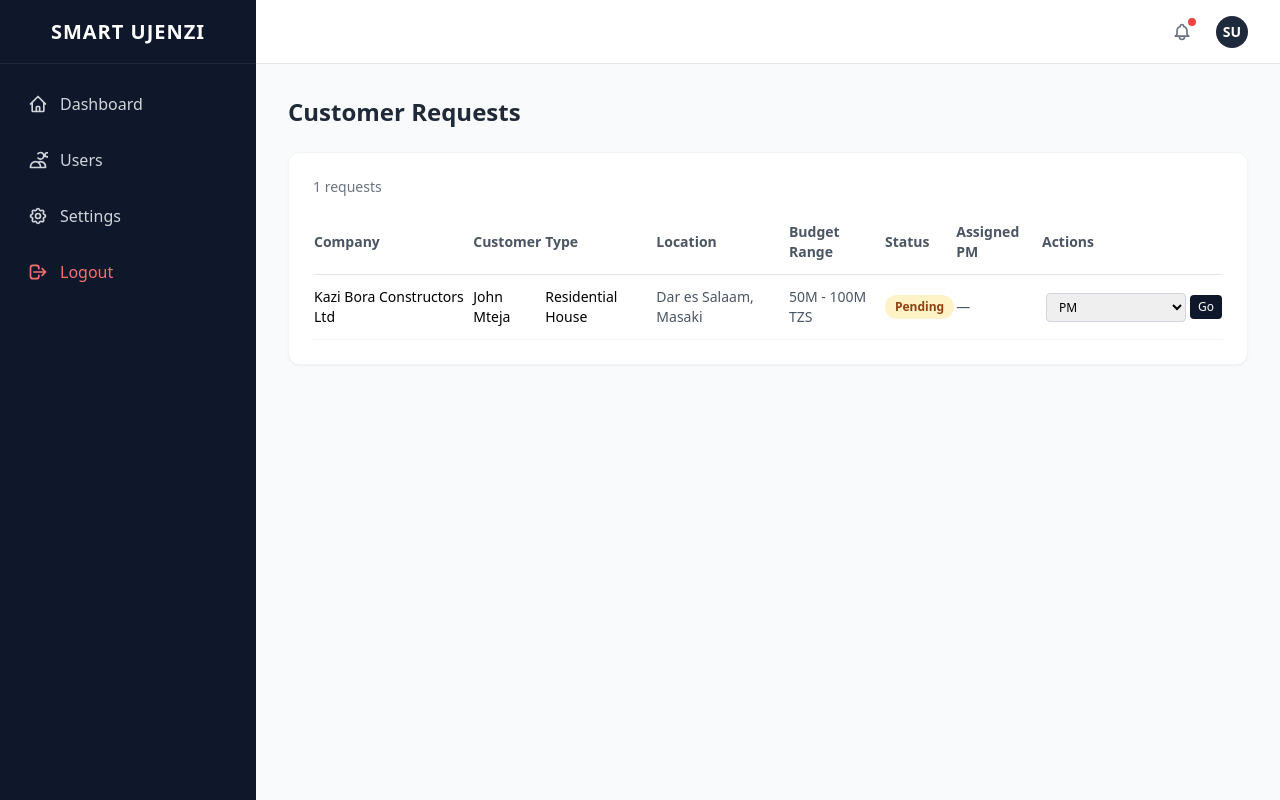
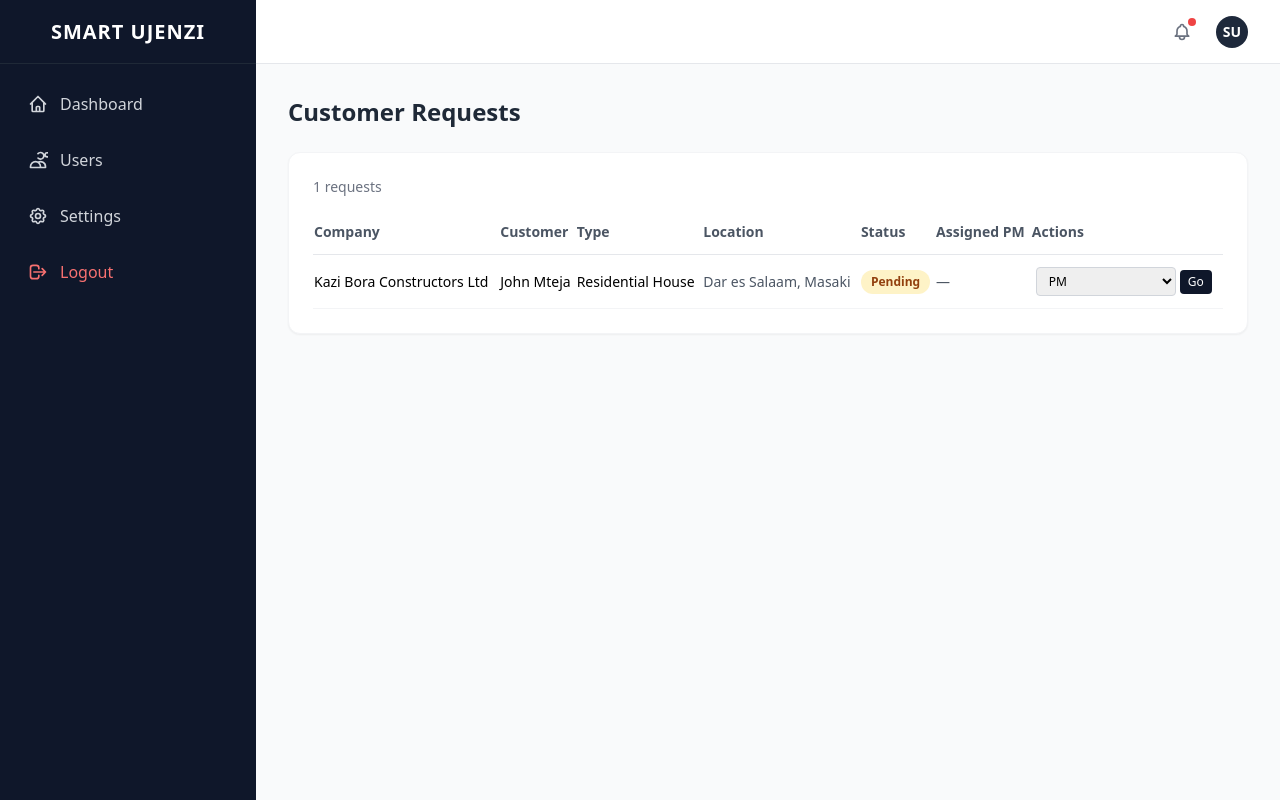
Before and after one commit to abnormal-yi/smart-ujenzi-, a PHP site: page /customer_requests.php in a window 1280 px wide. Run offline with PHP 8.4, Linux system fonts and the light colour scheme; a user stored in the database is signed in; data comes from the database, SQL or seed files in the repository; some libraries are stand-ins or nearby versions.

Commit message:
chore: final cleanup and fixes

```diff
--- a/client/requests.php
+++ b/client/requests.php
@@ -36,7 +36,6 @@ $requests = runQuery("SELECT cr.*, c.name as company_name, pm.name as pm_name FR
         <?php endif; ?>
 
         <div class="flex flex-wrap gap-4 text-sm text-gray-500">
-            <span><span class="font-medium text-gray-700">Budget Range:</span> <?= htmlspecialchars($r['budget_range'] ?? 'N/A') ?></span>
             <?php if ($r['assigned_pm_id']): ?>
             <span><span class="font-medium text-gray-700">PM:</span> <?= htmlspecialchars($r['pm_name'] ?? 'Assigned') ?></span>
             <?php endif; ?>
--- a/customer_requests.php
+++ b/customer_requests.php
@@ -43,7 +43,6 @@ $statusColors = ['Pending' => 'badge-yellow', 'Reviewed' => 'badge-blue', 'Accep
                     <th class="pb-3 font-semibold text-gray-600">Customer</th>
                     <th class="pb-3 font-semibold text-gray-600">Type</th>
                     <th class="pb-3 font-semibold text-gray-600">Location</th>
-                    <th class="pb-3 font-semibold text-gray-600">Budget Range</th>
                     <th class="pb-3 font-semibold text-gray-600">Status</th>
                     <th class="pb-3 font-semibold text-gray-600">Assigned PM</th>
                     <th class="pb-3 font-semibold text-gray-600">Actions</th>
@@ -56,7 +55,6 @@ $statusColors = ['Pending' => 'badge-yellow', 'Reviewed' => 'badge-blue', 'Accep
                     <td class="py-3 font-medium"><?= htmlspecialchars($r['customer_name']) ?></td>
                     <td class="py-3"><?= htmlspecialchars($r['project_type']) ?></td>
                     <td class="py-3 text-gray-600"><?= htmlspecialchars($r['location']) ?></td>
-                    <td class="py-3 text-gray-600"><?= htmlspecialchars($r['budget_range'] ?? '—') ?></td>
                     <td class="py-3">
                         <span class="badge <?= $statusColors[$r['status']] ?? 'badge-gray' ?>"><?= $r['status'] ?></span>
                     </td>
--- a/database/schema.sql
+++ b/database/schema.sql
@@ -163,7 +163,6 @@ CREATE TABLE customer_requests (
     company_id INT,
     project_type VARCHAR(255) NOT NULL,
     location VARCHAR(255) NOT NULL,
-    budget_range VARCHAR(255),
     description TEXT,
     company_proposal TEXT,
     assigned_pm_id INT,
@@ -275,8 +274,8 @@ INSERT INTO companies (name, tagline, location, city, country, rating, verified,
 ('Pamoja Modern Designs', 'Building For the Community', 'Sinza, Dar es Salaam', 'dar', 'Tanzania', 4.2, 0, 4, 4, 'NCA-Class-4-Pending-231', 2, 'PA', 'COMP_3');
 
 -- Sample customer request
-INSERT INTO customer_requests (customer_id, company_id, project_type, location, budget_range, description, status) VALUES
-(6, 1, 'Residential House', 'Dar es Salaam, Masaki', '50M - 100M TZS', 'Looking for a reliable company to build a 4-bedroom house. Have plot already.', 'Pending');
+INSERT INTO customer_requests (customer_id, company_id, project_type, location, description, status) VALUES
+(6, 1, 'Residential House', 'Dar es Salaam, Masaki', 'Looking for a reliable company to build a 4-bedroom house. Have plot already.', 'Pending');
 
 -- Sample projects with different statuses
 INSERT INTO projects (id, name, description, status, project_manager_id, customer_id, start_date, end_date) VALUES
--- a/pm/dashboard.php
+++ b/pm/dashboard.php
@@ -7,7 +7,7 @@ require_once __DIR__ . '/../includes/header.php';
 $userId = $_SESSION['user_id'];
 
 $projectCount = runQuery("SELECT COUNT(*) as c FROM projects WHERE project_manager_id = ?", [$userId])[0]['c'];
-$pendingRequests = runQuery("SELECT COUNT(*) as c FROM customer_requests WHERE assigned_pm_id = ? AND budget_status = 'pending'", [$userId])[0]['c'];
+$pendingRequests = 0;
 $tasksDue = runQuery("SELECT COUNT(*) as c FROM tasks t JOIN projects p ON t.project_id = p.id WHERE p.project_manager_id = ? AND t.deadline < CURDATE() AND t.status != 'Completed'", [$userId])[0]['c'];
 
 $myProjects = runQuery("SELECT * FROM projects WHERE project_manager_id = ? ORDER BY status, start_date DESC", [$userId]);
@@ -28,7 +28,7 @@ $myRequests = runQuery("SELECT cr.*, u.name as client_name, c.name as company_na
     <div class="bg-white rounded-xl shadow-sm border border-gray-100 p-6">
         <div class="flex items-center justify-between">
             <div>
-                <p class="text-sm text-gray-500">Pending Budget Approvals</p>
+                <p class="text-sm text-gray-500">Pending Reviews</p>
                 <p class="text-3xl font-bold text-gray-800 mt-1"><?= $pendingRequests ?></p>
             </div>
             <div class="w-12 h-12 bg-amber-100 rounded-lg flex items-center justify-center text-amber-600">
@@ -100,7 +100,7 @@ $myRequests = runQuery("SELECT cr.*, u.name as client_name, c.name as company_na
                             <td class="py-3 text-gray-800"><?= htmlspecialchars($r['client_name']) ?></td>
                             <td class="py-3 text-gray-600"><?= htmlspecialchars($r['company_name'] ?? 'N/A') ?></td>
                             <td class="py-3">
-                                <span class="px-2 py-1 text-xs rounded-full <?= $r['budget_status'] === 'approved' ? 'bg-green-100 text-green-700' : ($r['budget_status'] === 'pending' ? 'bg-yellow-100 text-yellow-700' : 'bg-gray-100 text-gray-700') ?>"><?= $r['budget_status'] ?? 'No Budget' ?></span>
+                                <span class="px-2 py-1 text-xs rounded-full <?= $r['status'] === 'Approved' ? 'bg-green-100 text-green-700' : ($r['status'] === 'Pending' ? 'bg-yellow-100 text-yellow-700' : 'bg-gray-100 text-gray-700') ?>"><?= $r['status'] ?? 'Pending' ?></span>
                             </td>
                         </tr>
                         <?php endforeach; ?>
```
Also changed, not shown: client/dashboard.php (+3 -7 lines), pm/requirements.php (+0 -7 lines).
